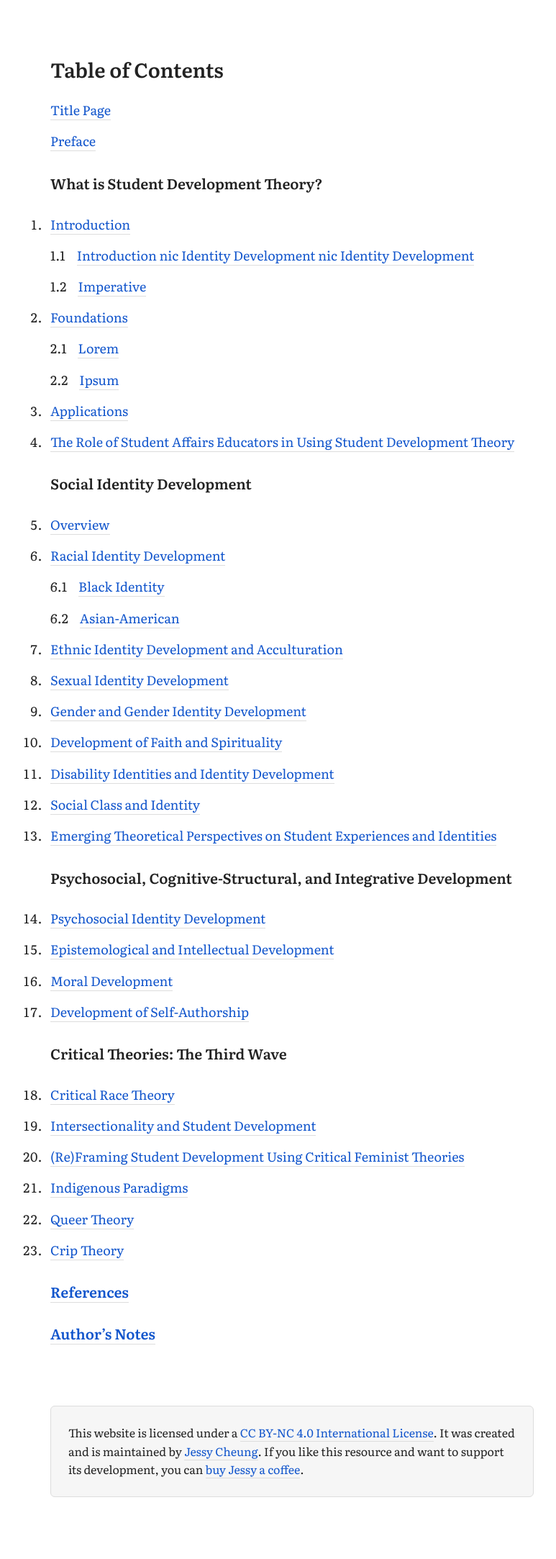
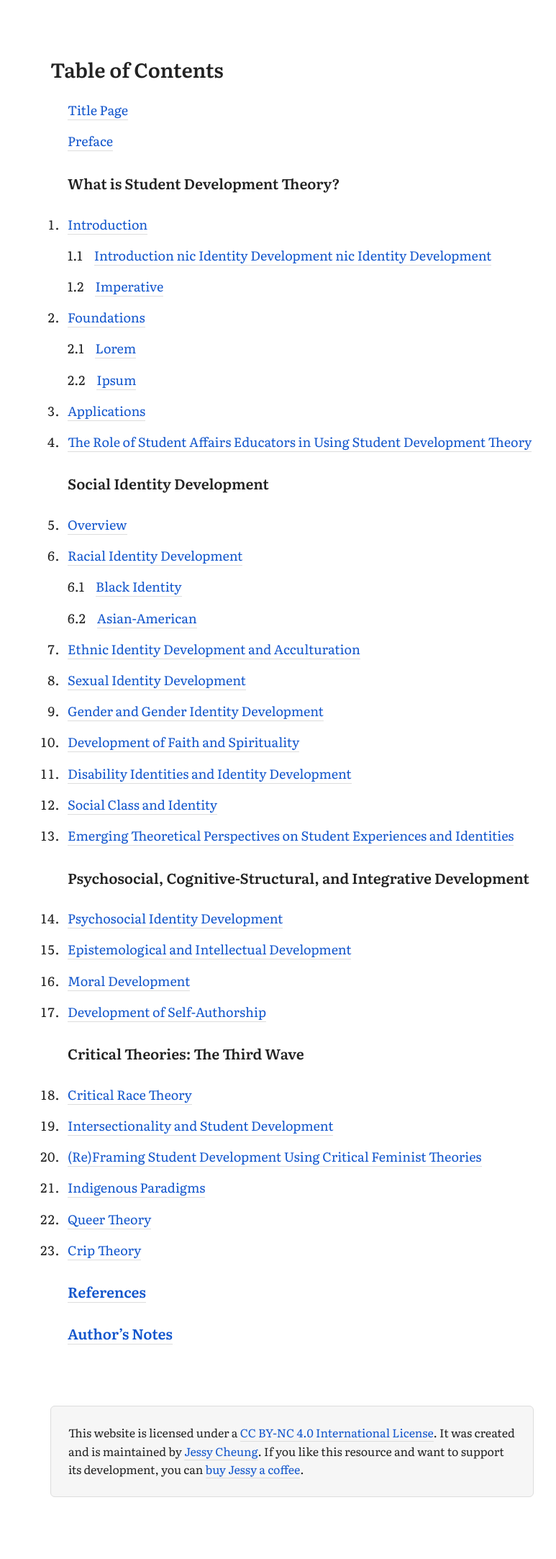
Before and after one commit to jl-c/jl-c.github.io, a Jekyll site: the page sandbox.html, which Jekyll copies as it is, in a window 1280 px wide. Shown: the whole page at 72% size, without its empty margins (234-1007 px from the left). Built offline with Jekyll 4.4.1, drawn with Linux system fonts in a browser that asks for light colours.

Commit message:
Update sandbox.html

```diff
--- a/sandbox.html
+++ b/sandbox.html
@@ -1,6 +1,3 @@
-
-
-
 <!DOCTYPE html>
 <html lang=en>
 <head>
@@ -14,7 +11,6 @@ color:#222;
 font-family: 'Literata', serif;
 margin:1.5rem;
 max-width:42rem;
-padding:0 1.5rem
 }
 
 h1 {
@@ -22,7 +18,7 @@ display:inline-block;
 font-size:1.75rem;
 font-weight:600;
 line-height:1.8rem;
-margin:1.8rem auto;
+margin:1.8rem auto 1.8rem
 }
 
 h2 {
@@ -66,13 +62,13 @@ border:1px solid #ddd;
 border-radius:6px;
 line-height:1.6rem;
 max-width:39rem;
-margin:5.4rem auto;
+margin:5.4rem 0;
 padding:1.5rem
 }
 
 ol {
-margin:1.8rem 0 3.6rem;
-padding:0
+margin:0rem 0 1.8rem;
+padding:0 0 0 1.5rem
 }
 
 li {
@@ -85,6 +81,7 @@ margin-bottom:0.9rem;
 span {margin-right:1rem}
 
 @media screen and (min-width:42rem){
+footer {margin:5.4rem auto}
 body {margin:1.5rem 1.5rem 0}
 }
 
@@ -97,8 +94,10 @@ body{margin:1.5rem auto 0;padding:0 1.5rem}
 </head>
 <body>
 <h1>Table of Contents</h1>
-<p style=list-style:none><a href=https://www.youtube.com/watch?v=kfIl70TPX28>Title Page</a></li>
-<p style=list-style:none><a href=https://www.youtube.com/watch?v=kfIl70TPX28>Preface</a></li>
+<ol>
+<li style=list-style:none><a href=https://www.youtube.com/watch?v=kfIl70TPX28>Title Page</a></li>
+<li style=list-style:none><a href=https://www.youtube.com/watch?v=kfIl70TPX28>Preface</a></li>
+</ol>
 <ol>
     <h2>What is Student Development Theory?</h2>
 <li><a href=#>Introduction</a></li>
```
